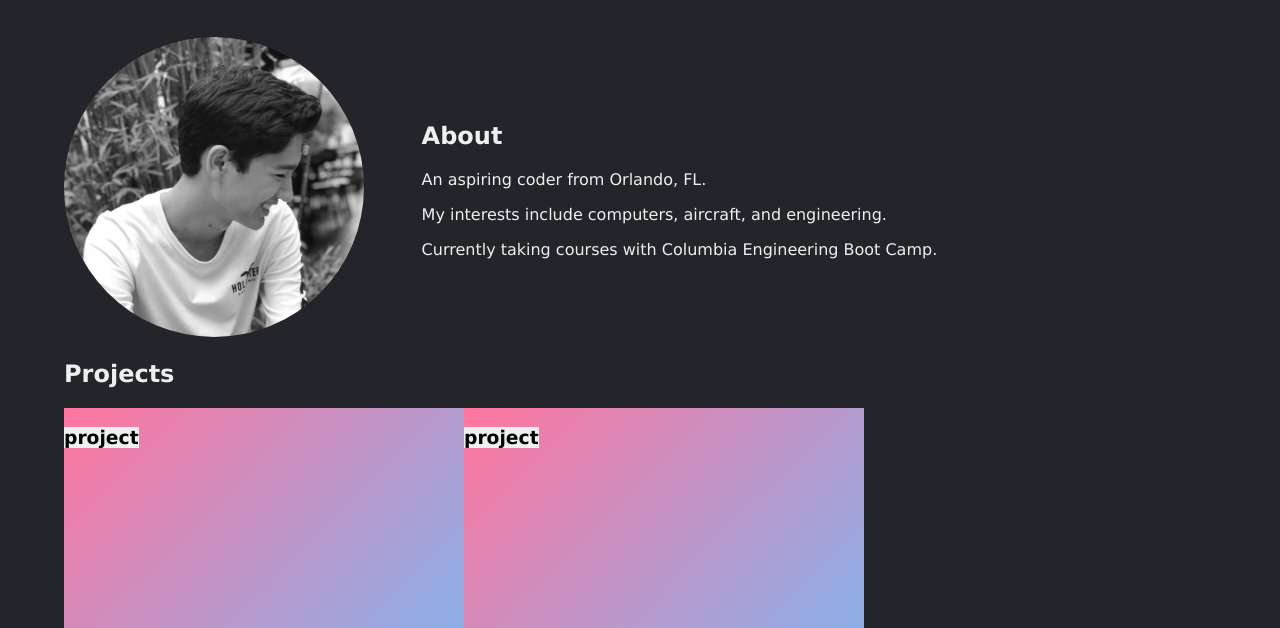
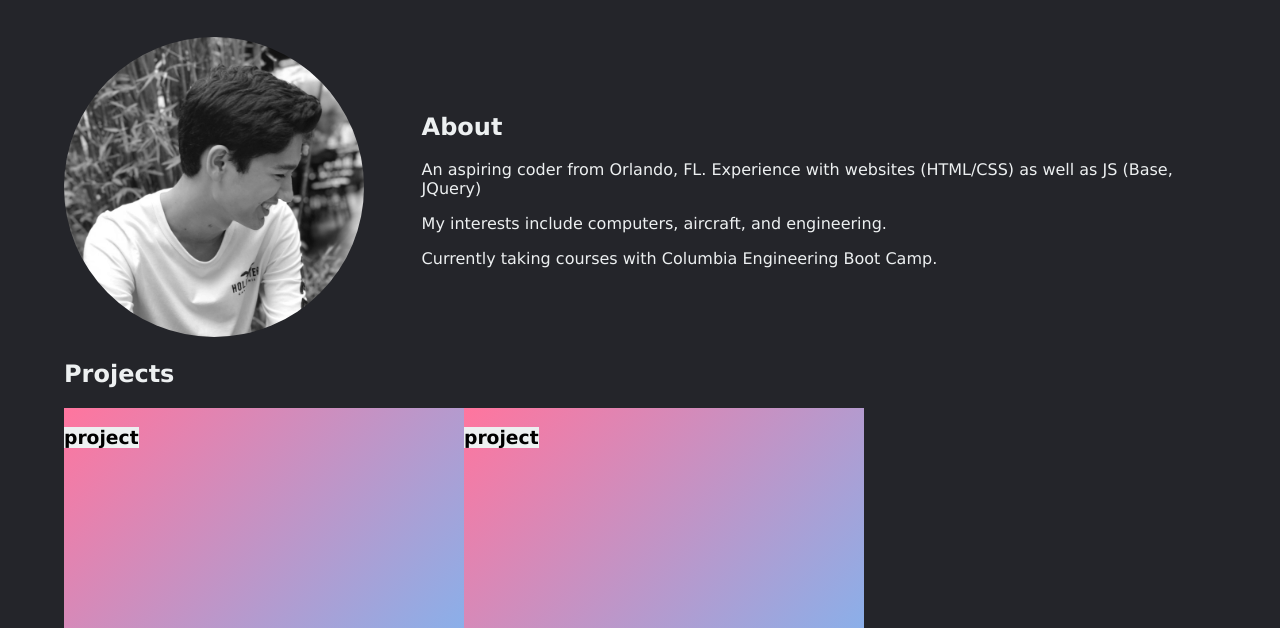
Before and after one commit to sagegrayson/HW02-Portfolio, a plain HTML site: page index.html in a window 1280 px wide. Shown: the part 172-800 px from the top of the page. Drawn offline with Linux system fonts and the light colour scheme.

Commit message:
Update index.html

```diff
--- a/index.html
+++ b/index.html
@@ -42,7 +42,7 @@
 			</div>
 			<div class="abtpara">
 				<h2 class=aboutoffset id="about">About</h2>
-				<p>An aspiring coder from Orlando, FL.</p>
+				<p>An aspiring coder from Orlando, FL. Experience with websites (HTML/CSS) as well as JS (Base, JQuery)</p>
 				<p>
 					My interests include computers, aircraft, and engineering.
 				</p>
```
